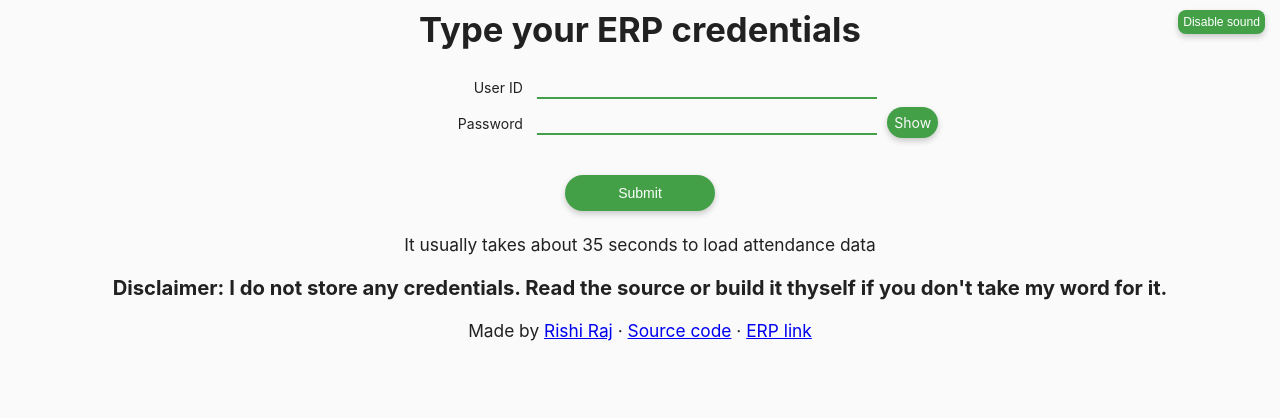
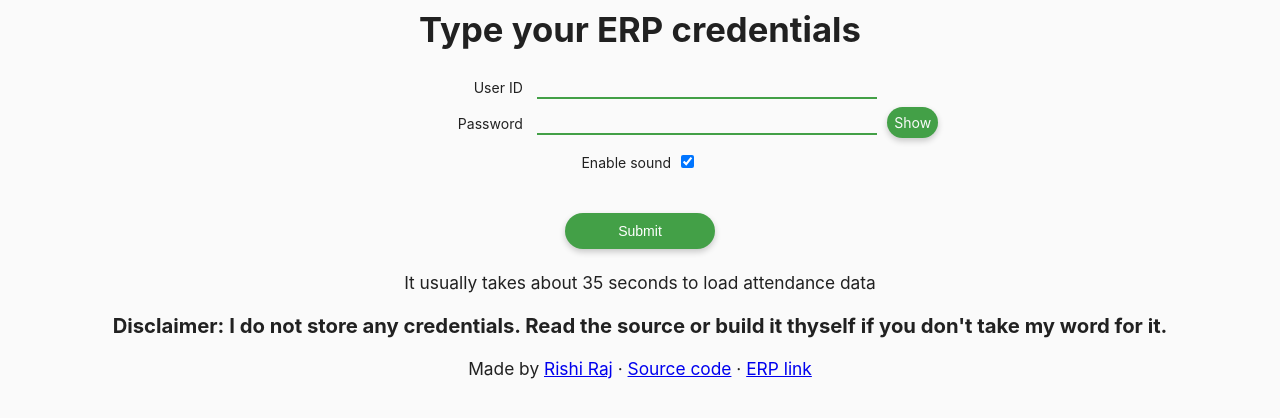
Before and after one commit to RishiRaj22/erp_web, a website: page public/index.html in a window 1280 px wide. Drawn offline with nearby package versions, Linux system fonts and the light colour scheme.

Commit message:
Changed sound toggle to checkbox

```diff
--- a/public/index.html
+++ b/public/index.html
@@ -9,7 +9,6 @@
 </head>
     <body>
         <h1>Type your ERP credentials</h1>
-    <button id="sound"></button>
 <form id="form_add" action="/add/" method="post">
     <div>
         <label for="uid" class="input_label_add">User ID</label>
@@ -19,6 +18,10 @@
         <label for="password" class="input_label_add">Password</label>
         <input name="password" class="input_add" id="password" type="password"/>
         <div id="password_toggle" class="show button">Show</div>
+    </div>
+    <div>
+        <label for="sound" id="sound_label">Enable sound</label>
+        <input id="sound" type="checkbox"/>
     </div>
     <div id="input_error_msg" class="error_message"></div>
     <div id="loading_add" class="loading_status">
@@ -43,9 +46,6 @@
     text-align: center;
 }
 #sound {
-    position: absolute;
-    top: 5px;
-    padding: 5px;
     margin: 5px;
     font-size: 0.7em;
     right: 10px;
@@ -238,11 +238,7 @@ body {
     }
     function setSound(s) {
         document.cookie = "sound=" + (s?"true;":"false;");
-        if(s) {
-            $("#sound").text('Disable sound');
-        } else {
-            $("#sound").text('Enable sound');
-        }
+        $("#sound").prop('checked',s);
     }
     setSound(getSound());
     $('#sound').click(function() {
```
